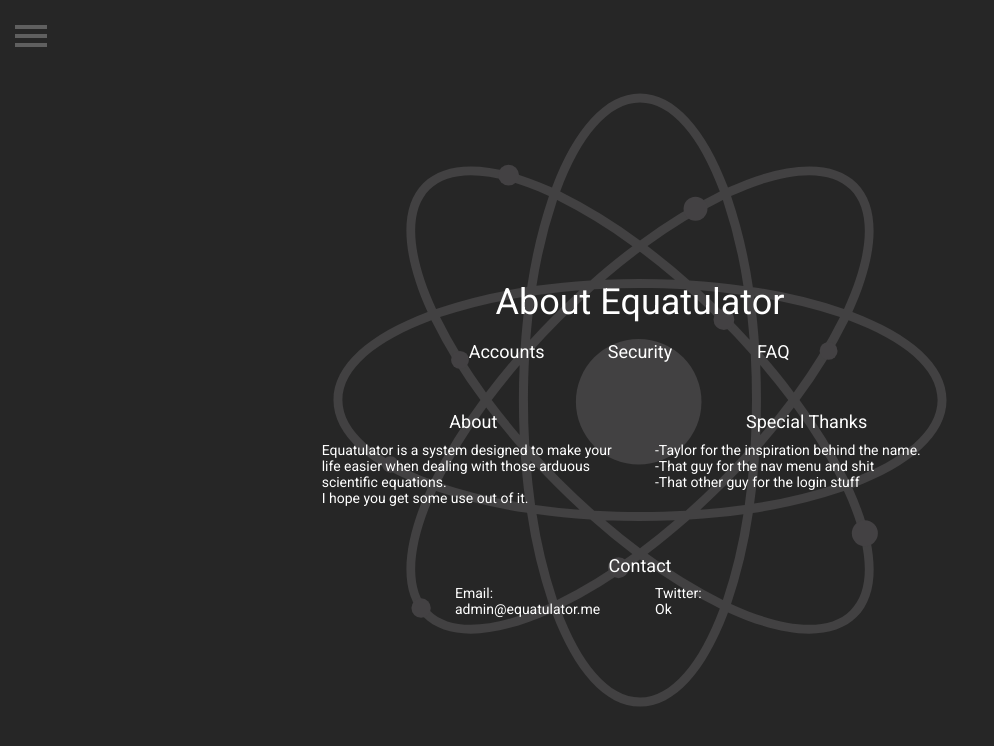
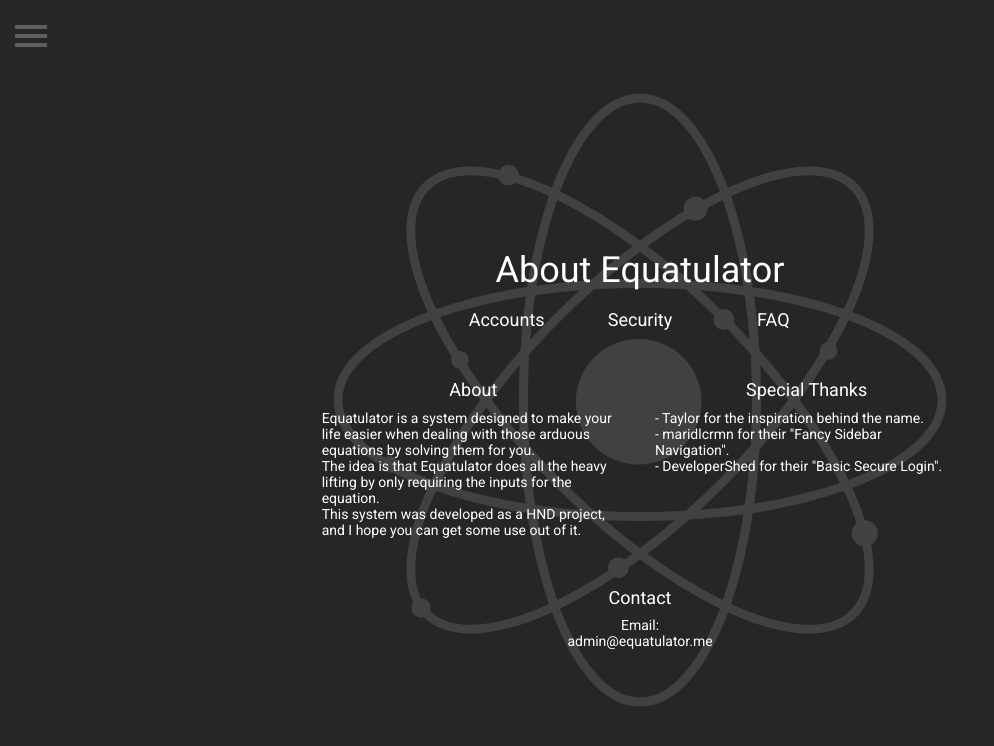
Before and after one commit to eBellmer/Equatulator, a PHP site: page /about/ in a window 1280 px wide. Shown: the top 746 px of the page, without its empty margins (0-994 px from the left). Run offline with PHP 8.4, Linux system fonts and the light colour scheme; some libraries are stand-ins or nearby versions.

Commit message:
Updated about, and fixed some formatting issues

```diff
--- a/about/index.php
+++ b/about/index.php
@@ -46,16 +46,17 @@ define("ROOT_DIR", "./../")
                 <h4>About</h4>
                 <p class="aboutText">
                   Equatulator is a system designed to make your life easier when dealing
-                                    with those arduous scientific equations. <br>
-                                    I hope you get some use out of it.
+                  with those arduous equations by solving them for you. <br>
+	                The idea is that Equatulator does all the heavy lifting by only requiring the inputs for the equation. <br>
+	                This system was developed as a HND project, and I hope you can get some use out of it.
                 </p>
               </div>
               <div class="col-md-5">
                 <h4>Special Thanks</h4>
                 <p class="aboutText">
-                                    -Taylor for the inspiration behind the name.<br>
-                                    -That guy for the nav menu and shit<br>
-                                    -That other guy for the login stuff<br>
+                  - Taylor for the inspiration behind the name. <br>
+	                - <a href="http://bootsnipp.com/maridlcrmn">maridlcrmn</a> for their <a href="http://bootsnipp.com/snippets/featured/fancy-sidebar-navigation">"Fancy Sidebar Navigation"</a>. <br>
+	                - <a href="https://github.com/DeveloperShed">DeveloperShed</a> for their <a href="https://github.com/DeveloperShed/BasicSecureLogin">"Basic Secure Login"</a>. <br>
                 </p>
               </div>
               <div class="col-md-1"></div>
@@ -67,11 +68,8 @@ define("ROOT_DIR", "./../")
 	          </div>
 	          <div class="row row-subheading">
 	            <div class="col-md-3"></div>
-                            <div class="col-md-3">
-                                <p class="aboutText">Email: <br><a href="mailto:admin@equatulator.me">admin@equatulator.me</a></p>
-                            </div>
-                            <div class="col-md-2">
-                                <p class="aboutText">Twitter: <br> Ok</p>
+	            <div class="col-md-6">
+	              <p class="">Email: <br><a href="mailto:admin@equatulator.me">admin@equatulator.me</a></p>
 	            </div>
 	            <div class="col-md-3"></div>
 	          </div>
```
Lines whose indentation alone changed are shown as unchanged.
